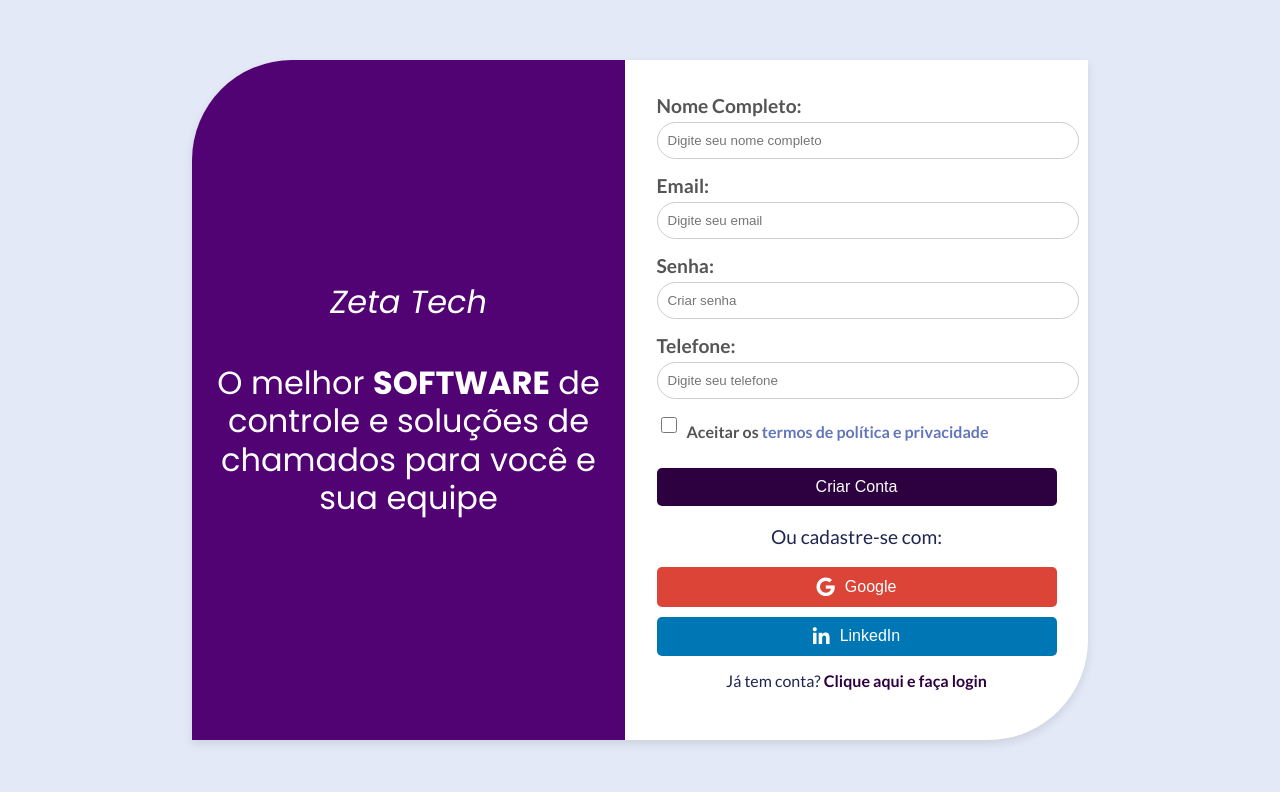
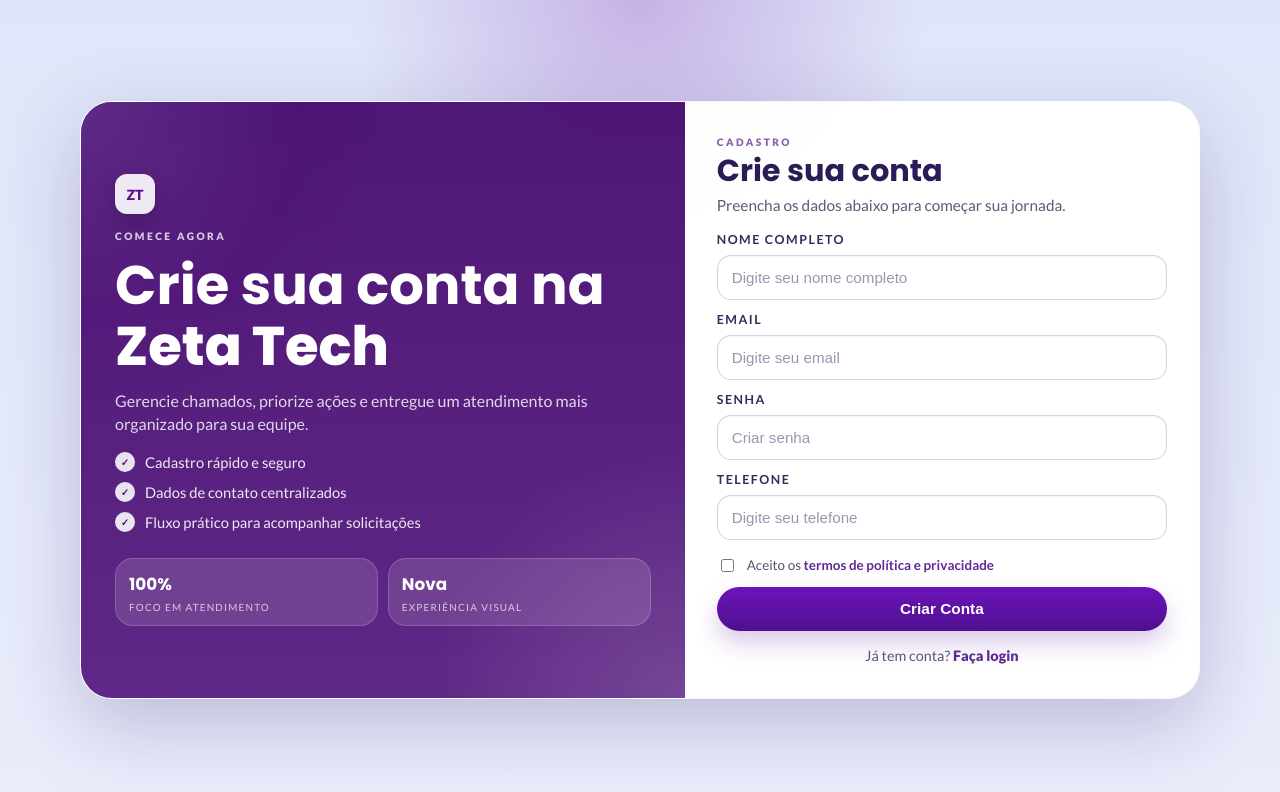
Before and after one commit to SergioBadaro/zeta-tech, a plain HTML site: page assets/Login/cadastro-de-conta.html in a window 1280 px wide. Drawn offline with Linux system fonts and the light colour scheme; a web font is replaced by a local one.

Commit message:
refeito layout da pagina de login e cadastro

```diff
--- a/assets/Login/cadastro-de-conta.html
+++ b/assets/Login/cadastro-de-conta.html
@@ -5,59 +5,79 @@
     <meta charset="UTF-8">
     <meta name="viewport" content="width=device-width, initial-scale=1.0">
     <link rel="stylesheet" href="/css/theme.css">
-    <link rel="stylesheet" href="/css/style.css">
+    <link rel="stylesheet" href="/css/login-de-usuario.css">
     <link href="https://cdnjs.cloudflare.com/ajax/libs/font-awesome/5.15.4/css/all.min.css" rel="stylesheet" />
     <link rel="icon" href="/assets/img/1-1fc355c9.ico" type="image/x-icon">
 
-    <title> Zeta Tech - Cadastre-se </title>
+    <title>Zeta Tech - Cadastre-se</title>
 </head>
 
 <body>
+    <div class="auth-shell">
+        <section class="auth-visual" aria-label="Apresentação da plataforma">
+            <div class="brand-highlight">ZT</div>
+            <p class="eyebrow">Comece agora</p>
+            <h1>Crie sua conta na <span>Zeta Tech</span></h1>
+            <p class="lead">Gerencie chamados, priorize ações e entregue um atendimento mais organizado para sua equipe.</p>
 
-    <div class="container">
-        <div class="left">
-            <h1 class="title">Zeta Tech </h1>
-            <h1>O melhor <strong>SOFTWARE</strong> de controle e soluções de chamados para você e sua equipe</h1>
-        </div>
-        <div class="right">
+            <ul class="feature-list">
+                <li><span class="feature-icon">✓</span> Cadastro rápido e seguro</li>
+                <li><span class="feature-icon">✓</span> Dados de contato centralizados</li>
+                <li><span class="feature-icon">✓</span> Fluxo prático para acompanhar solicitações</li>
+            </ul>
+
+            <div class="visual-card">
+                <div class="tiny-stat">
+                    <strong>100%</strong>
+                    <span>foco em atendimento</span>
+                </div>
+                <div class="tiny-stat">
+                    <strong>Nova</strong>
+                    <span>experiência visual</span>
+                </div>
+            </div>
+        </section>
+
+        <section class="auth-form-panel" aria-label="Formulário de cadastro">
+            <div class="form-header">
+                <p class="eyebrow">Cadastro</p>
+                <h2>Crie sua conta</h2>
+                <p class="form-copy">Preencha os dados abaixo para começar sua jornada.</p>
+            </div>
+
             <form id="registerForm">
-                <label for="name">Nome Completo: </label>
-                <input type="text" id="name" name="name" placeholder="Digite seu nome completo" required>
+                <div class="field-group">
+                    <label for="name">Nome Completo</label>
+                    <input type="text" id="name" name="name" placeholder="Digite seu nome completo" required>
+                </div>
 
-                <label for="email">Email: </label>
-                <input type="email" id="email" name="email" placeholder="Digite seu email" required>
+                <div class="field-group">
+                    <label for="email">Email</label>
+                    <input type="email" id="email" name="email" placeholder="Digite seu email" required>
+                </div>
 
-                <label for="password">Senha: </label>
-                <input type="password" id="password" name="password" placeholder="Criar senha" required>
+                <div class="field-group">
+                    <label for="password">Senha</label>
+                    <input type="password" id="password" name="password" placeholder="Criar senha" required>
+                </div>
 
-                <label for="phone">Telefone: </label>
-                <input type="tel" id="phone" name="phone" placeholder="Digite seu telefone" required>
+                <div class="field-group">
+                    <label for="phone">Telefone</label>
+                    <input type="tel" id="phone" name="phone" placeholder="Digite seu telefone" required>
+                </div>
 
                 <div class="checkbox">
                     <input type="checkbox" id="terms" required>
-                    <label for="terms">Aceitar os <a href="/assets/politica-termos.html" target="_blank"> termos de
-                            política e
-                            privacidade</a></label>
+                    <label for="terms">Aceito os <a href="/assets/politica-termos.html" target="_blank">termos de política e privacidade</a></label>
                 </div>
 
-                <button type="submit">Criar Conta</button>
-
-                <div class="social-login">
-                    <p>Ou cadastre-se com:</p>
-                    <button type="button" class="google">
-                        <i class="fab fa-google"></i> Google
-                    </button>
-                    <button type="button" class="linkedin">
-                        <i class="fab fa-linkedin-in"></i> LinkedIn
-                    </button>
-                </div>
-
-                <!-- Adicionando a opção de login abaixo do LinkedIn -->
-                <div class="login-option">
-                    <p>Já tem conta? <a href="/assets/Login/login-de-usuario.html">Clique aqui e faça login</a></p>
+                <div class="form-actions">
+                    <button type="submit" class="primary-button">Criar Conta</button>
                 </div>
             </form>
-        </div>
+
+            <p class="register-link">Já tem conta? <a href="/assets/Login/login-de-usuario.html">Faça login</a></p>
+        </section>
     </div>
 
     <script src="/js/theme.js"></script>
--- a/css/login-de-usuario.css
+++ b/css/login-de-usuario.css
@@ -1,166 +1,324 @@
 @import url("https://fonts.googleapis.com/css2?family=Lato:ital,wght@0,100;0,300;0,400;0,700;0,900;1,100;1,300;1,400;1,700;1,900&display=swap");
 @import url("https://fonts.googleapis.com/css2?family=Poppins:ital,wght@0,100;0,200;0,300;0,400;0,500;0,600;0,700;0,800;0,900&display=swap");
 
-/* styles.css */
+* {
+  box-sizing: border-box;
+}
+
 body {
   margin: 0;
+  min-height: 100vh;
+  display: grid;
+  place-items: center;
+  padding: 20px;
   font-family: "Lato", sans-serif;
+  background:
+    radial-gradient(circle at top, rgba(121, 13, 168, 0.24), transparent 28%),
+    linear-gradient(180deg, #dfe6f9 0%, #e9edfb 100%);
+}
+
+.auth-shell {
+  width: min(1120px, 100%);
+  display: grid;
+  grid-template-columns: 1.08fr 0.92fr;
+  border-radius: 32px;
+  overflow: hidden;
+  box-shadow: 0 26px 80px rgba(55, 28, 110, 0.24);
+  background: rgba(255, 255, 255, 0.72);
+  backdrop-filter: blur(6px);
+  border: 1px solid rgba(255, 255, 255, 0.6);
+}
+
+.auth-visual {
+  padding: 36px 34px;
   display: flex;
   flex-direction: column;
   justify-content: center;
-  align-items: center;
-  background-color: #e3e9f7;
-  height: 100vh;
+  gap: 16px;
+  color: #fff;
+  background:
+    linear-gradient(180deg, rgba(69, 10, 111, 0.95), rgba(81, 22, 124, 0.92)),
+    radial-gradient(circle at top left, rgba(111, 37, 191, 0.88), transparent 36%);
+  position: relative;
 }
 
-.container {
-  display: flex;
-  width: 70%;
-  height: 85%;
-  box-shadow: 0 4px 10px rgba(0, 0, 0, 0.1);
-  background-color: #fff;
-  border-radius: 100px 0px 100px 0px;
-  overflow: hidden;
-  margin: 2rem;
+.auth-visual::before {
+  content: "";
+  position: absolute;
+  inset: 0;
+  background:
+    radial-gradient(circle at bottom right, rgba(255, 255, 255, 0.14), transparent 30%),
+    radial-gradient(circle at top left, rgba(255, 255, 255, 0.12), transparent 26%);
+  pointer-events: none;
 }
 
-.left {
-  flex: 1;
-  background-color: #790da8;
+.brand-highlight {
+  width: 40px;
+  height: 40px;
+  border-radius: 12px;
+  display: grid;
+  place-items: center;
+  font-weight: 800;
+  font-size: 0.88rem;
+  color: #5b0f88;
+  background: rgba(255, 255, 255, 0.9);
+  box-shadow: 0 10px 20px rgba(0, 0, 0, 0.18);
+  position: relative;
+  z-index: 1;
+}
+
+.auth-visual .eyebrow,
+.form-header .eyebrow {
+  margin: 0;
+  font-size: 0.64rem;
+  font-weight: 800;
+  letter-spacing: 0.24em;
+  text-transform: uppercase;
+  opacity: 0.78;
+  position: relative;
+  z-index: 1;
+}
+
+.auth-visual h1,
+.form-header h2 {
+  margin: 0;
+  font-family: "Poppins", sans-serif;
+  font-weight: 700;
+  line-height: 1;
+  position: relative;
+  z-index: 1;
+}
+
+.auth-visual h1 {
+  font-size: clamp(2.2rem, 5vw, 3.4rem);
+}
+
+.auth-visual h1 span {
+  display: block;
+  margin-top: 6px;
+  font-weight: 800;
+}
+
+.auth-visual .lead,
+.form-copy {
+  margin: 0;
+  color: rgba(255, 255, 255, 0.82);
+  font-size: 1rem;
+  line-height: 1.45;
+  position: relative;
+  z-index: 1;
+}
+
+.feature-list {
+  list-style: none;
+  padding: 0;
+  margin: 0;
+  display: flex;
+  flex-direction: column;
+  gap: 10px;
+  position: relative;
+  z-index: 1;
+}
+
+.feature-list li {
+  display: flex;
+  align-items: center;
+  gap: 10px;
+  font-size: 0.92rem;
+  color: rgba(255, 255, 255, 0.9);
+}
+
+.feature-icon {
+  width: 20px;
+  height: 20px;
+  display: grid;
+  place-items: center;
+  border-radius: 999px;
+  font-size: 0.62rem;
+  font-weight: 800;
+  color: #4b0d74;
+  background: rgba(255, 255, 255, 0.88);
+}
+
+.visual-card {
+  display: grid;
+  grid-template-columns: repeat(2, 1fr);
+  gap: 10px;
+  margin-top: 10px;
+  position: relative;
+  z-index: 1;
+}
+
+.tiny-stat {
+  padding: 12px 13px;
+  border-radius: 18px;
+  background: rgba(255, 255, 255, 0.12);
+  border: 1px solid rgba(255, 255, 255, 0.18);
+  display: flex;
+  flex-direction: column;
+  gap: 4px;
+}
+
+.tiny-stat strong {
+  font-size: 1.05rem;
+  font-family: "Poppins", sans-serif;
+}
+
+.tiny-stat span {
+  font-size: 0.62rem;
+  color: rgba(255, 255, 255, 0.72);
+  text-transform: uppercase;
+  letter-spacing: 0.12em;
+}
+
+.auth-form-panel {
+  background: rgba(255, 255, 255, 0.92);
+  padding: 34px 32px;
   display: flex;
   flex-direction: column;
   justify-content: center;
-  align-items: center;
-  color: #fff;
-  text-align: center;
-  padding: 15px;
+  gap: 16px;
 }
 
-.left h1 {
-  font-family: "Poppins", sans-serif;
-  font-size: 2rem;
-  line-height: 1.2;
-  font-weight: 200;
+.form-header {
+  display: flex;
+  flex-direction: column;
+  gap: 8px;
 }
 
-.title {
-  font-style: italic;
+.form-header .eyebrow {
+  color: #6b2f93;
 }
 
-.right {
-  flex: 1;
-  padding: 30px;
+.form-header h2 {
+  color: #2b1b56;
+  font-size: 1.9rem;
+}
+
+.form-copy {
+  color: #5f5a75;
+  font-size: 0.96rem;
+}
+
+#loginForm,
+#registerForm {
+  width: 100%;
   display: flex;
   flex-direction: column;
-  justify-content: center;
-  align-items: center;
+  gap: 12px;
 }
 
-form {
-  width: 100%;
-  max-width: 400px;
+.field-group {
+  display: flex;
+  flex-direction: column;
+  gap: 8px;
 }
 
-form h2 {
-  text-align: center;
-  margin-bottom: 20px;
-  color: #333;
+.field-group label {
+  color: #3c275f;
+  font-size: 0.78rem;
+  font-weight: 700;
+  text-transform: uppercase;
+  letter-spacing: 0.12em;
 }
 
-label {
-  display: block;
-  font-size: 1.2rem;
-  margin-bottom: 5px;
-  color: #555;
-  font-weight: bold;
+.field-group input {
+  border-radius: 14px;
+  border: 1px solid rgba(96, 90, 135, 0.26);
+  background: #fff;
+  padding: 13px 14px;
+  color: #2b1c54;
+  font-size: 0.95rem;
+  box-shadow: inset 0 1px 2px rgba(76, 21, 114, 0.05);
 }
 
-input {
-  width: 100%;
-  padding: 10px;
-  margin-bottom: 15px;
-  border: 1px solid #ccc;
-  border-radius: 20px;
+.field-group input::placeholder {
+  color: #9b96b0;
 }
 
-input:focus {
-  border: 1px solid #454488;
-  box-shadow: 0 0 5px rgba(49, 42, 189, 0.5);
+.field-group input:focus {
   outline: none;
+  border-color: #6a23b2;
+  box-shadow: 0 0 0 4px rgba(106, 35, 178, 0.16);
 }
 
-button {
-  width: 100%;
-  padding: 10px;
-  border: none;
-  border-radius: 5px;
-  background-color: #2d0140;
-  color: #fff;
-  font-size: 1rem;
-  cursor: pointer;
+.checkbox {
+  display: flex;
+  align-items: flex-start;
+  gap: 10px;
+  margin-top: 4px;
 }
 
-button:hover {
-  background-color: #3e3d67;
+.checkbox input {
+  margin-top: 3px;
+  accent-color: #6a23b2;
 }
 
-.social-login p {
-  text-align: center;
-  font-size: 1.2rem;
-  font-style: bold;
+.checkbox label,
+.checkbox a {
+  color: #57516f;
+  font-size: 0.84rem;
+  line-height: 1.35;
 }
 
-button.google,
-button.linkedin {
-  display: flex;
-  align-items: center;
-  justify-content: center;
-  gap: 10px; /* Espaço entre ícone e texto */
-  width: 100%;
-  padding: 10px;
-  border: none;
-  border-radius: 5px;
-  color: #fff;
-  font-size: 1rem;
-  cursor: pointer;
+.checkbox a {
+  color: #5f2a96;
+  font-weight: 700;
+  text-decoration: none;
 }
 
-button.google {
-  background-color: #db4437; /* Cor do Google */
-  margin-bottom: 10px;
+.checkbox a:hover {
+  text-decoration: underline;
 }
 
-button.linkedin {
-  background-color: #0077b5; /* Cor do LinkedIn */
+.form-actions {
+  display: flex;
+  flex-direction: column;
+  gap: 10px;
 }
 
-button.google:hover {
-  background-color: #c33d31; /* Efeito hover para o Google */
+.primary-button {
+  width: 100%;
+  border: none;
+  border-radius: 999px;
+  padding: 13px 14px;
+  font-size: 0.96rem;
+  font-weight: 800;
+  color: #fff;
+  cursor: pointer;
+  background: linear-gradient(180deg, #6c14b8, #4f0f91);
+  box-shadow: 0 12px 24px rgba(101, 35, 161, 0.24);
+  transition: transform 0.18s ease, box-shadow 0.18s ease;
 }
 
-button.linkedin:hover {
-  background-color: #005983; /* Efeito hover para o LinkedIn */
+.primary-button:hover {
+  transform: translateY(-1px);
+  box-shadow: 0 14px 28px rgba(101, 35, 161, 0.3);
 }
 
-button i {
-  font-size: 1.2rem; /* Tamanho dos ícones */
-}
-
-/* Estilo para o link de cadastro */
 .register-link {
+  margin: 0;
   text-align: center;
-  font-size: 1.2rem;
-  margin-top: 20px;
-  font-style: bold;
-  color: #242323;
+  color: #5a5574;
+  font-size: 0.9rem;
 }
 
 .register-link a {
-  color: #2d0140;
-  font-weight: bold;
+  color: #5f2a96;
+  font-weight: 800;
   text-decoration: none;
 }
 
 .register-link a:hover {
   text-decoration: underline;
 }
+
+@media (max-width: 900px) {
+  .auth-shell {
+    grid-template-columns: 1fr;
+  }
+
+  .auth-visual {
+    min-height: 290px;
+  }
+}
```
Also changed, not shown: assets/Login/login-de-usuario.html (+43 -26 lines).
